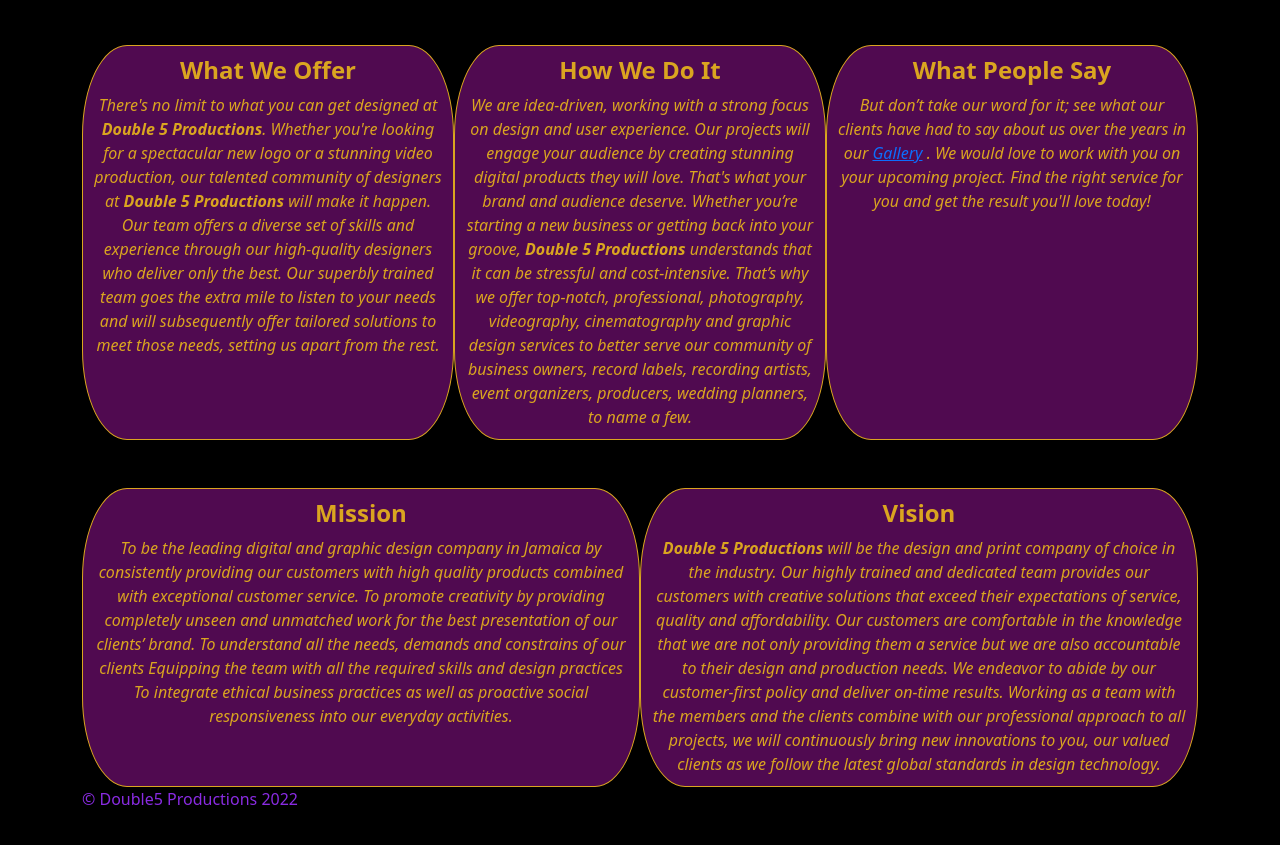
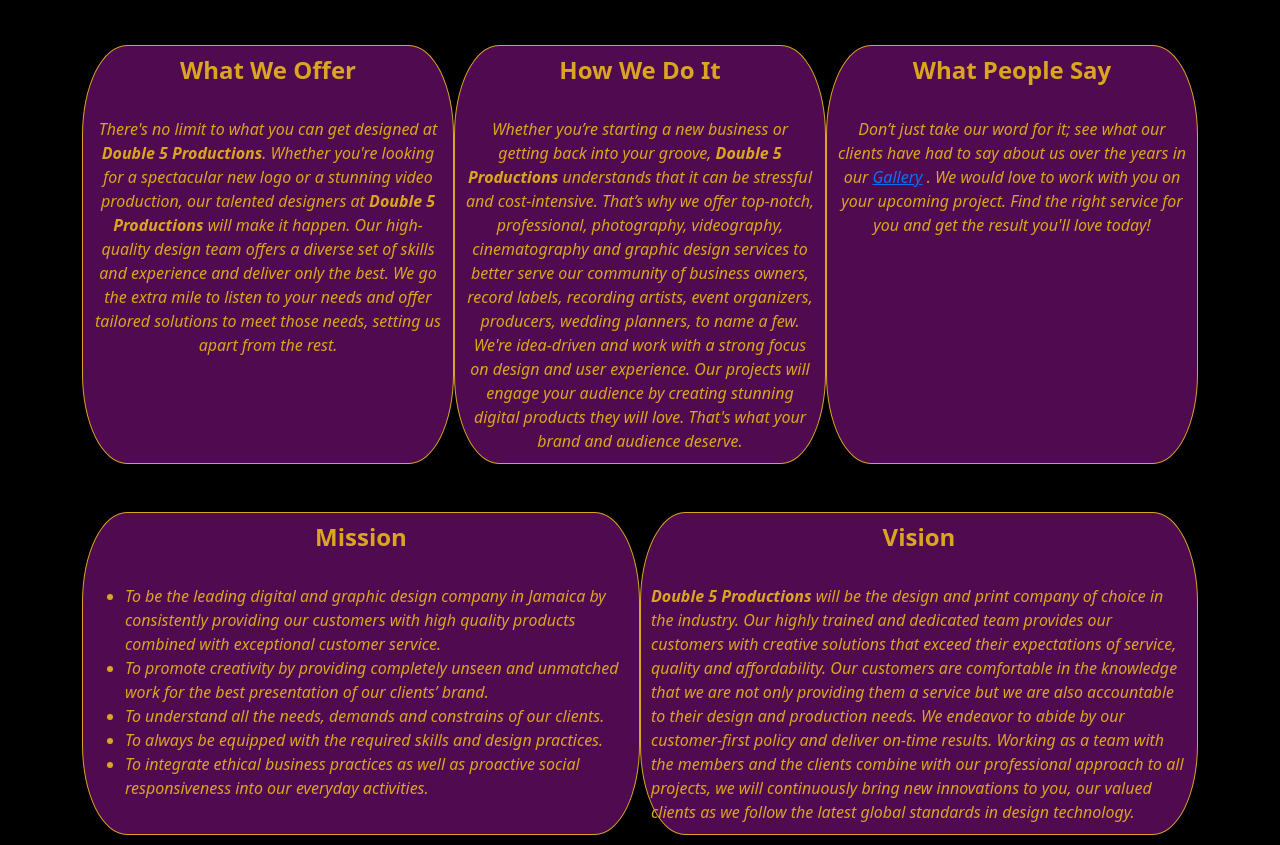
Before and after one commit to TiaBe/Website, a plain HTML site: page about.html in a window 1280 px wide. Shown: the part 270-1115 px from the top of the page. Drawn offline with nearby package versions, Linux system fonts and the light colour scheme.

```diff
--- a/about.html
+++ b/about.html
@@ -38,25 +38,27 @@
 <div class="container">
   <div class="row">
     <div class="col" style="background-color: rgb(80, 10, 80) ; padding: 10px; border: 1px solid goldenrod; border-radius: 45px / 90px; text-align: center">
-      <h4 style="color: goldenrod;"><b>What We Offer</b></h4>
+      <h4 style="color: goldenrod;"><b>What We Offer</b></h4> <br>
       <i style="color: goldenrod;">
       There's no limit to what you can get designed at <b>Double 5 Productions</b>.
-      Whether you're looking for a spectacular new logo or a stunning video production, our talented community of designers at <b>Double 5 Productions</b> will make it happen.
-      Our team offers a diverse set of skills and experience through our high-quality designers who deliver only the best.
-      Our superbly trained team goes the extra mile to listen to your needs and will subsequently offer tailored solutions to meet those needs, setting us apart from the rest.
+      Whether you're looking for a spectacular new logo or a stunning video production, our talented designers at <b>Double 5 Productions</b> will make it happen.
+      Our high-quality design team offers a diverse set of skills and experience and deliver only the best.
+      We go the extra mile to listen to your needs and offer tailored solutions to meet those needs, setting us apart from the rest.
      </i>
     </div>
     <div class="col" style="background-color: rgb(80, 10, 80) ; padding: 10px; border: 1px solid goldenrod; border-radius: 45px / 90px; text-align: center">
-      <h4 style="color: goldenrod;"><b>How We Do It</b></h4>
-      <i style="color: goldenrod;"> We are idea-driven, working with a strong focus on design and user experience. Our projects will engage your audience by creating stunning digital products they will love.
-        That's what your brand and audience deserve. Whether you’re starting a new business or getting back into your groove, <b>Double 5 Productions</b> understands that it can be stressful and cost-intensive.
+      <h4 style="color: goldenrod;"><b>How We Do It</b></h4> <br>
+      <i style="color: goldenrod;">
+        Whether you’re starting a new business or getting back into your groove, <b>Double 5 Productions</b> understands that it can be stressful and cost-intensive.
         That’s why we offer top-notch, professional, photography, videography, cinematography and graphic design services
         to better serve our community of business owners, record labels, recording artists, event organizers, producers, wedding planners, to name a few.
+        We're idea-driven and work with a strong focus on design and user experience. Our projects will engage your audience by creating stunning digital products they will love.
+        That's what your brand and audience deserve.
       </i>
     </div>
     <div class="col" style="background-color: rgb(80, 10, 80) ; padding: 10px; border: 1px solid goldenrod; border-radius: 45px / 90px; text-align: center">
-      <h4 style="color: goldenrod;"> <b>What People Say</b></h4>
-      <i style="color: goldenrod;">But don’t take our word for it; see what our clients have had to say about us over the years in our <a href="gallery.html">Gallery</a> .
+      <h4 style="color: goldenrod;"> <b>What People Say</b></h4> <br>
+      <i style="color: goldenrod;">Don’t just take our word for it; see what our clients have had to say about us over the years in our <a href="gallery.html">Gallery</a> .
         We would love to work with you on your upcoming project.
         Find the right service for you and get the result you'll love today!
       </i>
@@ -68,18 +70,19 @@
 
     <div class="container">
       <div class="row">
-        <div class="col" style="background-color: rgb(80, 10, 80) ; padding: 10px; border: 1px solid goldenrod; border-radius: 45px / 90px; text-align: center">
-          <h4 style="text-align: center; color: goldenrod"><b>Mission</b></h4>
-          <i style="color: goldenrod;">
-            To be the leading digital and graphic design company in Jamaica by consistently providing our customers with high quality products combined with exceptional customer service.
-            To promote creativity by providing completely unseen and unmatched work for the best presentation of our clients’ brand.
-            To understand all the needs, demands and constrains of our clients
-            Equipping the team with all the required skills and design practices
-            To integrate ethical business practices as well as proactive social responsiveness into our everyday activities.
-            </i>
+        <div class="col" style="background-color: rgb(80, 10, 80) ; padding: 10px; border: 1px solid goldenrod; border-radius: 45px / 90px; text-align: left">
+          <h4 style="text-align: center; color: goldenrod"><b>Mission</b></h4> <br>
+          <i style="color: goldenrod;"> <ul>
+           <li>To be the leading digital and graphic design company in Jamaica by consistently providing our customers with high quality products combined with exceptional customer service.</li>
+           <li> To promote creativity by providing completely unseen and unmatched work for the best presentation of our clients’ brand.</li>
+           <li> To understand all the needs, demands and constrains of our clients. </li>
+           <li>To always be equipped with the required skills and design practices.</li>
+           <li> To integrate ethical business practices as well as proactive social responsiveness into our everyday activities.</li>
+          </ul>
+          </i>
         </div>
-        <div class="col" style="background-color: rgb(80, 10, 80) ; padding: 10px; border: 1px solid goldenrod; border-radius: 45px / 90px; text-align: center">
-          <h4 style="text-align: center; color: goldenrod"> <b>Vision</b></h4>
+        <div class="col" style="background-color: rgb(80, 10, 80) ; padding: 10px; border: 1px solid goldenrod; border-radius: 45px / 90px; text-align: left">
+          <h4 style="text-align: center; color: goldenrod"> <b>Vision</b></h4>  <br>
           <i style="color: goldenrod;"> <b>Double 5 Productions</b> will be the design and print company of choice in the industry.
             Our highly trained and dedicated team provides our customers with creative solutions that exceed their expectations of service, quality and affordability.
             Our customers are comfortable in the knowledge that we are not only providing them a service but we are also accountable to their design and production needs.
@@ -92,7 +95,7 @@
 </div>
 </div>
 
-
+<br>
 
   <!-- JavaScript Bundle with Popper -->
   <script src="https://cdn.jsdelivr.net/npm/bootstrap@5.1.3/dist/js/bootstrap.bundle.min.js"
@@ -107,7 +110,7 @@
 <footer class="container">
 <p style="color: blueviolet;">© Double5 Productions 2022</p>
 
-<br>
+
 <!--social media logo-->
 <a href="https://www.facebook.com/Double5Productions/"><img src="Images/facebook.png" style="height: 30px;"/></a>
 <a href="https://twitter.com/d5_productions"><img src="Images/twitter.png" style="height: 30px;"/></a>
```
Also changed, not shown: contact.html (+11 -11 lines), index.html (+2 -2 lines), success.html (+1 -1 lines).
